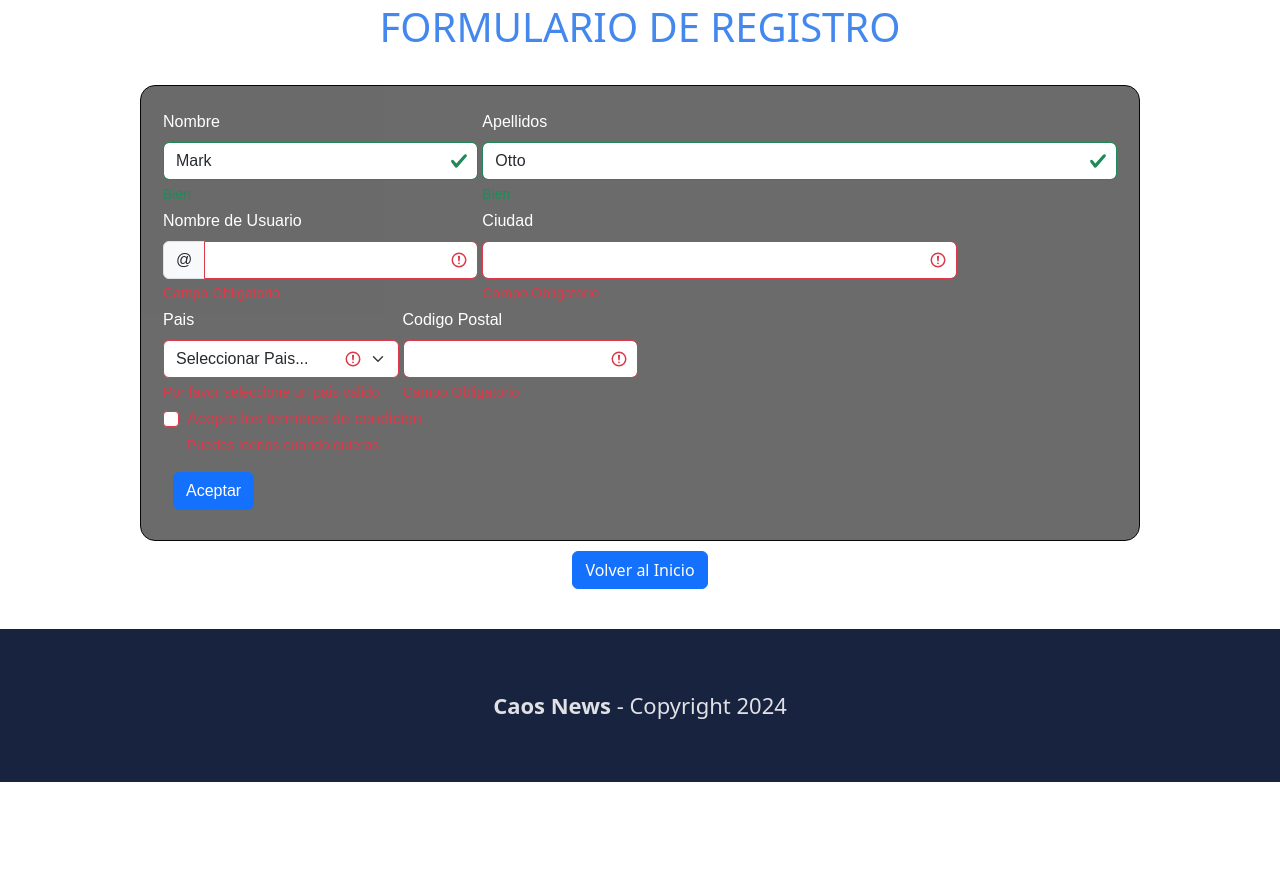
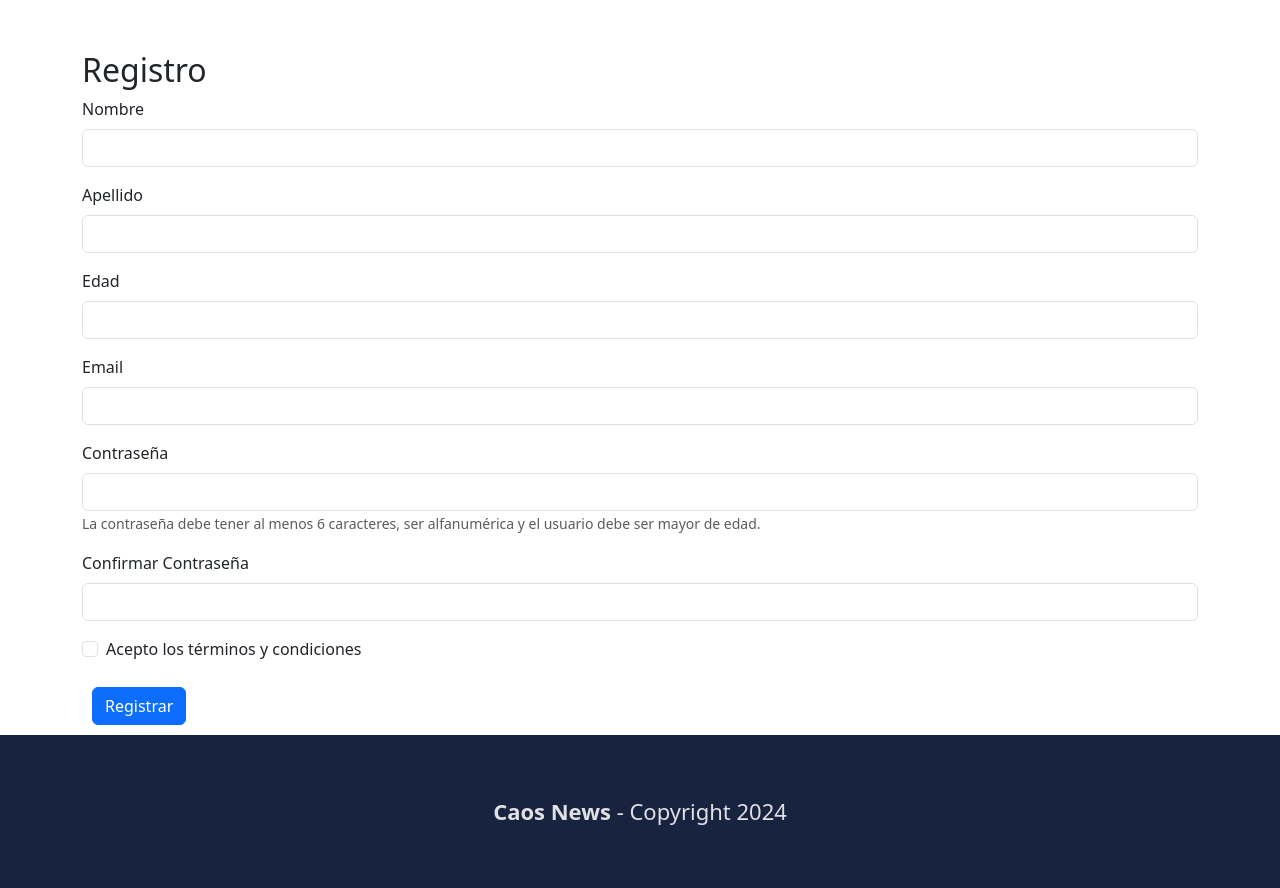
Before and after one commit to lucasbeltran1/Caos_News_2.0, a Django app: page /formulario/ in a window 1280 px wide. Shown: the part 161-1049 px from the top of the page. Before the commit the page ends 943 px from the top, so only its background shows below. Run offline with Django 5.2, Linux system fonts and the light colour scheme; some libraries are stand-ins or nearby versions.

Commit message:
Update formulario.html

```diff
--- a/caos_news/noticias/templates/noticias/formulario.html
+++ b/caos_news/noticias/templates/noticias/formulario.html
@@ -1,26 +1,23 @@
 {% load static %}
 <!DOCTYPE html>
-<html lang="en">
+<html lang="es">
 <head>
     <meta charset="UTF-8">
     <meta name="viewport" content="width=device-width, initial-scale=1.0">
-    <meta http-equiv="X-UA-Compatible" content="IE-edge">
-    <title>Popovers</title>
-    <link rel="stylesheet" href="{% static 'css/styles.css' %}">
-    <link href="https://cdn.jsdelivr.net/npm/bootstrap@5.3.3/dist/css/bootstrap.min.css" rel="stylesheet"
-    integrity="sha384-QWTKZyjpPEjISv5WaRU9OFeRpok6YctnYmDr5pNlyT2bRjXh0JMhjY6hW+ALEwIH" crossorigin="anonymous">
+    <title>Formulario de Registro</title>
+    <link href="https://cdn.jsdelivr.net/npm/bootstrap@5.3.0/dist/css/bootstrap.min.css" rel="stylesheet">
+    <link href="{% static 'css/styles.css'%}" rel="stylesheet">
     {% load django_bootstrap5 %}
     {% bootstrap_css %}
     {% bootstrap_javascript %}
-
 </head>
 <body>
+    <header>
         <header class="header">
-
             <input type="checkbox" class="header__checkbox" id="open-menu">
             <label for="open-menu" class="header__open-nav-button" role="button">=</label>
             <div class="header__logo-container">
-        <img class="header__logo" src="{% static 'img/logo.png' %}">
+                <img class="header__logo" src="{% static 'img/logo.png'%}">
             </div>
             <nav class="header__nav">
                 <ul class="header__nav-list">
@@ -32,85 +29,50 @@
                 </ul>
             </nav>
     </header>
-  <h1 class="formularioh1">FORMULARIO DE REGISTRO</h1>
-    <main class="form">
-        <form class="row g-1">
-            <div class="col-md-4">
-              <label for="validationServer01" class="form-label">Nombre</label>
-              <input type="text" class="form-control is-valid" id="validationServer01" value="Mark" required>
-              <div class="valid-feedback">
-                Bien
+    <div class="container mt-5">
+        <h2>Registro</h2>
+        <form id="registroForm">
+            <div class="mb-3">
+                <label for="nombre" class="form-label">Nombre</label>
+                <input type="text" class="form-control half-width" id="nombre" required>
             </div>
+            <div class="mb-3">
+                <label for="apellido" class="form-label">Apellido</label>
+                <input type="text" class="form-control half-width" id="apellido" required>
             </div>
-            <div class="col-md-8">
-              <label for="validationServer02" class="form-label">Apellidos</label>
-              <input type="text" class="form-control is-valid" id="validationServer02" value="Otto" required>
-              <div class="valid-feedback">
-                Bien
+            <div class="mb-3">
+                <label for="edad" class="form-label">Edad</label>
+                <input type="text" class="form-control half-width" id="edad" required>
             </div>
+            <div class="mb-3">
+                <label for="email" class="form-label">Email</label>
+                <input type="email" class="form-control half-width" id="email" required>
             </div>
-            <div class="col-md-4">
-              <label for="validationServerUsername" class="form-label">Nombre de Usuario</label>
-              <div class="input-group has-validation">
-                <span class="input-group-text" id="inputGroupPrepend3">@</span>
-                <input type="text" class="form-control is-invalid" id="validationServerUsername" aria-describedby="inputGroupPrepend3 validationServerUsernameFeedback" required>
-                <div id="validationServerUsernameFeedback" class="invalid-feedback">
-                  Campo Obligatorio
+            <div class="mb-3">
+                <label for="password" class="form-label">Contraseña</label>
+                <input type="password" class="form-control half-width" id="password" required>
+                <small class="form-text5 text-muted">
+                    La contraseña debe tener al menos 6 caracteres, ser alfanumérica y el usuario debe ser mayor de edad.
+                </small>
             </div>
+            <div class="mb-3">
+                <label for="confirmarPassword" class="form-label">Confirmar Contraseña</label>
+                <input type="password" class="form-control half-width" id="confirmarPassword" required>
             </div>
+            <div class="mb-3 form-check">
+                <input type="checkbox" class="form-check-input" id="terminos" required>
+                <label class="form-check-label" for="terminos">Acepto los términos y condiciones</label>
             </div>
-            <div class="col-md-6">
-              <label for="validationServer03" class="form-label">Ciudad</label>
-              <input type="text" class="form-control is-invalid" id="validationServer03" aria-describedby="validationServer03Feedback" required>
-              <div id="validationServer03Feedback" class="invalid-feedback">
-                Campo Obligatorio
+            <button type="submit" class="btn btn-primary">Registrar</button>
+        </form>
     </div>
-            </div>
-            <div class="col-md-3">
-              <label for="validationServer04" class="form-label">Pais</label>
-              <select class="form-select is-invalid" id="validationServer04" aria-describedby="validationServer04Feedback" required>
-                <option selected disabled value="">Seleccionar Pais...</option>
-                <option>CHILE</option>
-                <option>ARGENTINA</option>
-                <option>PERU</option>
-              </select>
-              <div id="validationServer04Feedback" class="invalid-feedback">
-                Por favor seleccione un pais valido
-              </div>
-            </div>
-            <div class="col-md-3">
-              <label for="validationServer05" class="form-label">Codigo Postal</label>
-              <input type="text" class="form-control is-invalid" id="validationServer05" aria-describedby="validationServer05Feedback" required>
-              <div id="validationServer05Feedback" class="invalid-feedback">
-                Campo Obligatorio
-              </div>
-            </div>
-            <div class="col-12">
-              <div class="form-check">
-                <input class="form-check-input is-invalid" type="checkbox" value="" id="invalidCheck3" aria-describedby="invalidCheck3Feedback" required>
-                <label class="form-check-label" for="invalidCheck3">
-                  Acepto los terminos de condicion
-                </label>
-                <div id="invalidCheck3Feedback" class="invalid-feedback">
-                  Puedes leerlos cuando quieras
-                </div>
-              </div>
-            </div>
-            <div class="col-12">
-              <button class="btn btn-primary" type="submit">Aceptar</button>
-            </div>
-          </form>
-          <a class="btn btn-primary" href="index.html" role="button">Volver al Inicio</a>
-    </main>
 
     <footer>
         <strong>Caos News</strong> - Copyright 2024
     </footer>
-    <script src="https://cdn.jsdelivr.net/npm/bootstrap@5.3.3/dist/js/bootstrap.bundle.min.js" integrity="sha384-YvpcrYf0tY3lHB60NNkmXc5s9fDVZLESaAA55NDzOxhy9GkcIdslK1eN7N6jIeHz" crossorigin="anonymous"></script>
-    <script src="https://cdn.jsdelivr.net/npm/@popperjs/core@2.11.8/dist/umd/popper.min.js" integrity="sha384-I7E8VVD/ismYTF4hNIPjVp/Zjvgyol6VFvRkX/vR+Vc4jQkC+hVqc2pM8ODewa9r" crossorigin="anonymous"></script>
-    <script src="https://cdn.jsdelivr.net/npm/bootstrap@5.3.3/dist/js/bootstrap.min.js" integrity="sha384-0pUGZvbkm6XF6gxjEnlmuGrJXVbNuzT9qBBavbLwCsOGabYfZo0T0to5eqruptLy" crossorigin="anonymous"></script>
-    <script src="https://ajax.googleapis.com/ajax/libs/jquery/3.7.1/jquery.min.js"></script>
-    <script src="{% static 'scripts/codigo.js'%}"></script>
 
+    <script src="{% static 'scripts/validaciones.js'%}"></script>
+    <script src="https://cdn.jsdelivr.net/npm/@popperjs/core@2.11.6/dist/umd/popper.min.js"></script>
+    <script src="https://cdn.jsdelivr.net/npm/bootstrap@5.3.0/dist/js/bootstrap.min.js"></script>
 </body>
 </html>
```
Lines whose indentation alone changed are shown as unchanged.
